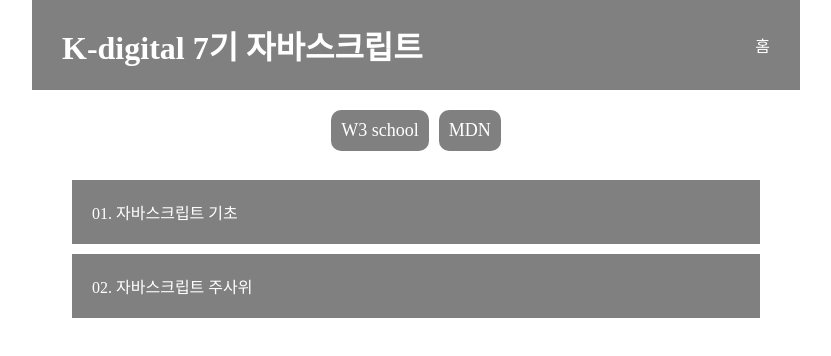
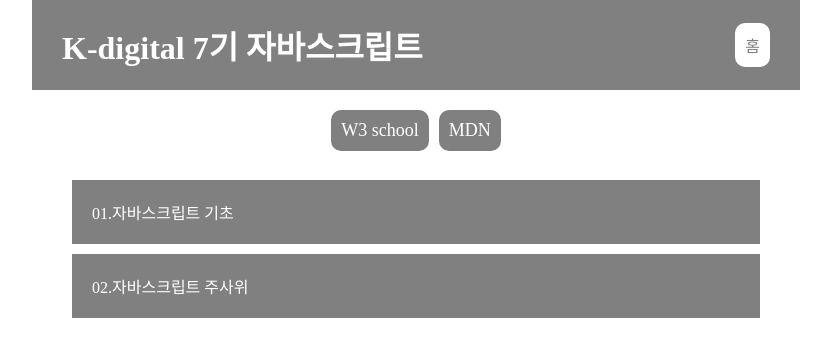
Before and after one commit to loklok2/Js, a plain HTML site: page index.html in a window 1280 px wide. Shown: the whole page, without its empty margins (224-1055 px from the left). Drawn offline with Linux system fonts and the light colour scheme.

Commit message:
css 추가 사용법

```diff
--- /dev/null
+++ b/01/01.css
@@ -0,0 +1,9 @@
+p {
+    display: inline-flex;
+    justify-content: center;
+    align-items: center;
+    padding: 10px;
+    background-color: black;
+    color: gray;
+    border-radius: 10px;
+}
--- a/index.css
+++ b/index.css
@@ -88,3 +88,12 @@ section > ul >li:hover {
     background-color: coral;
     color:white;
 }
+p {
+    display: inline-flex;
+    justify-content: center;
+    align-items: center;
+    padding: 10px;
+    background-color: white;
+    color: gray;
+    border-radius: 10px;
+}
--- a/index.html
+++ b/index.html
@@ -18,8 +18,8 @@
         </nav>
         <section>
             <ul>
-                <li>01. 자바스크립트 기초</li>
-                <li>02. 자바스크립트 주사위</li>
+                <li class='m1'><a href="./01/01.html">01.자바스크립트 기초</a></li>
+                <li class='m2'><a href="./01/01.html">02.자바스크립트 주사위</a></li>
             </ul>
         </section>
     </main>
```
Also changed, not shown: 01/01.html (added, +18 -0 lines), 01/01.js (added).
